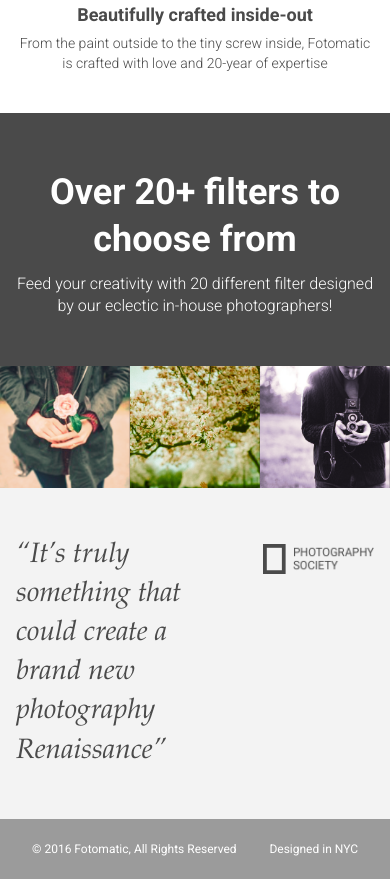
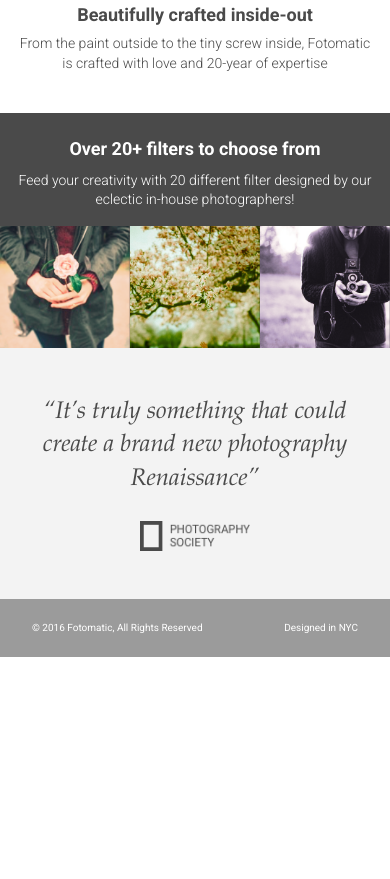
Before and after one commit to braunemi/fotomatic, a plain HTML site: page index.html in a window 390 px wide. Shown: the part 983-1862 px from the top of the page. After the commit the page ends 1640 px from the top, so only its background shows below. Drawn offline with Linux system fonts and the light colour scheme; a web font is replaced by a local one.

Commit message:
Finish filter and quote sectin of mobile version (Project Complete)

```diff
--- a/resources/css/style.css
+++ b/resources/css/style.css
@@ -409,6 +409,19 @@ header .mobile, header .tablet, header .tablet-logo {
   }
 }
 
+@media only screen and (max-width: 450px) {
+  #filters-section .content {
+    margin: 1rem 0;
+    padding: 0 1rem;
+  }
+
+  #filters-section .content h2 {
+    font-size: 1.125rem;
+  }
+  #filters-section .content h3 {
+    font-size: .875rem;
+}
+
 /* Quotes Section */
 
 #quotes-section {
@@ -450,6 +463,19 @@ header .mobile, header .tablet, header .tablet-logo {
   }
 }
 
+@media only screen and (max-width: 450px) {
+  #quotes-section .content {
+    flex-direction: column;
+    align-items: center;
+  }
+  #quotes-section .quote {
+    text-align: center;
+    font-size: 1.5rem;
+    padding-right: 0;
+    padding-bottom: 1rem;
+  }
+}
+
 /* Footer */
 
 footer {
@@ -467,8 +493,13 @@ footer .copyright {
   flex-grow: 1;
 }
 
-@media only screen and (min-width: 760px) {
+@media only screen and (max-width: 760px) {
   footer .content {
     font-size: .775rem;
   }
 }
+@media only screen and (max-width: 450px) {
+  footer .content {
+    font-size: .625rem;
+  }
+}
```
